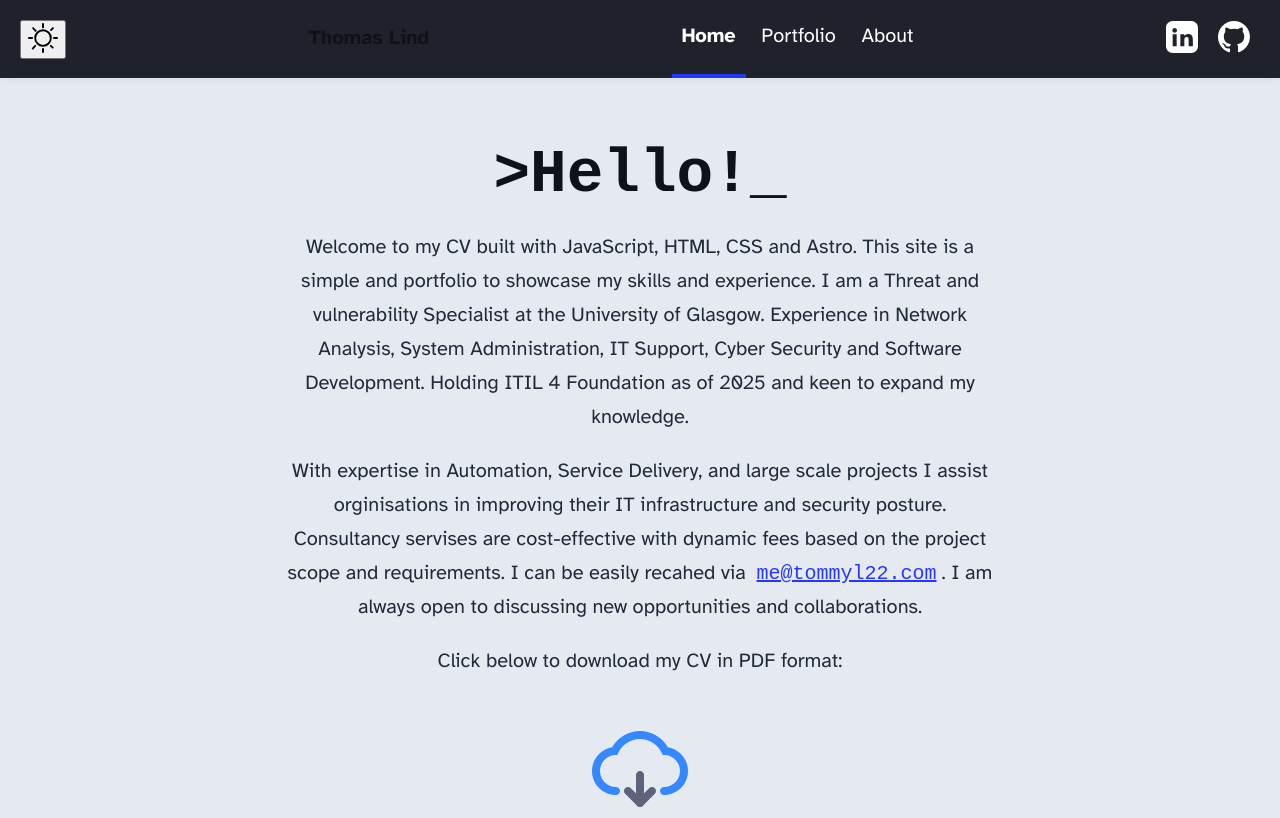
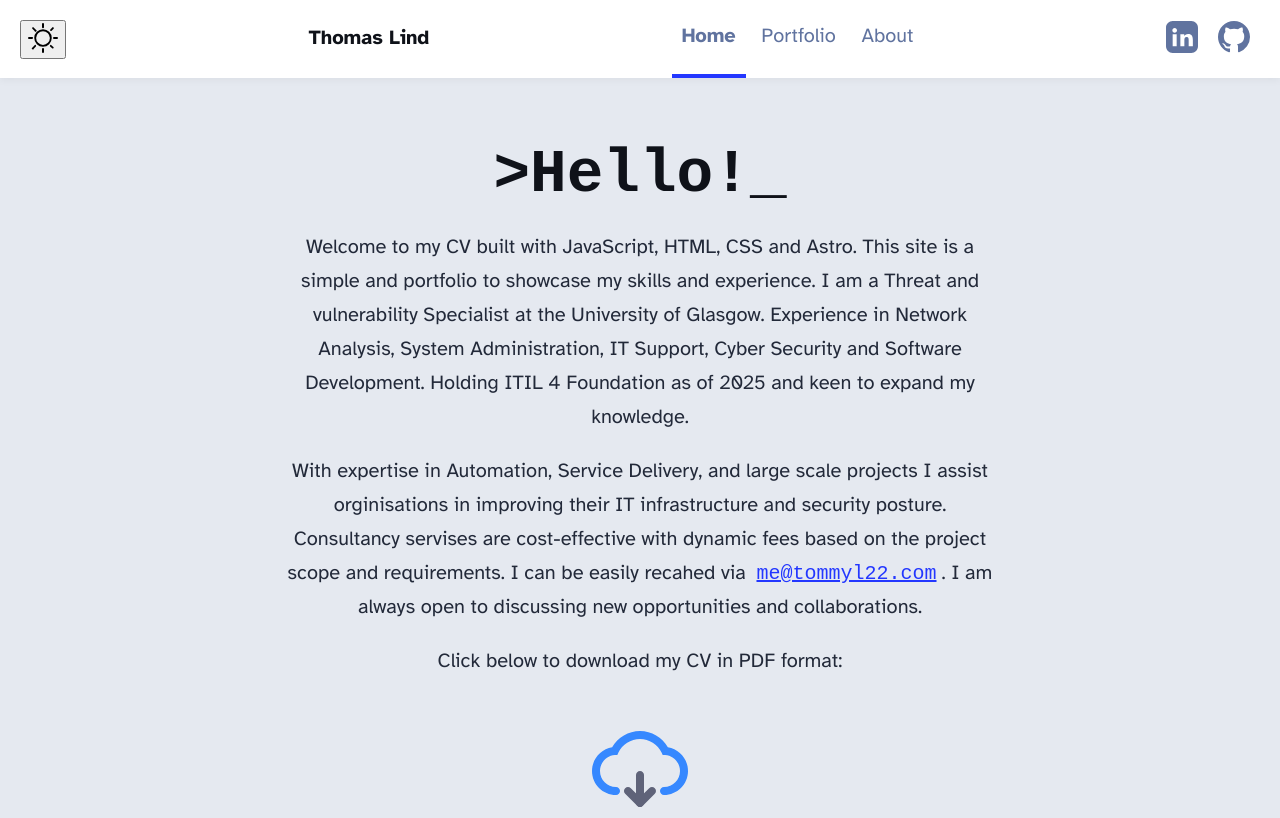
Before and after one commit to TommyL22/webcv, an Astro site: page / in a window 1280 px wide. Shown: the top 818 px of the page. Built offline with nearby package versions, Linux system fonts and the light colour scheme; Astro itself is replaced by a stand-in of ours.

Commit message:
Colour update

```diff
--- a/src/styles/global.css
+++ b/src/styles/global.css
@@ -41,8 +41,8 @@ body {
 
 /* Header and footer: flat, slightly darker than body */
 header, footer {
-  background: #20222b;
-  color: #fff;
+  background: #fff;
+  color: rgb(96, 115, 159);
 }
 main {
   width: 720px;
```
